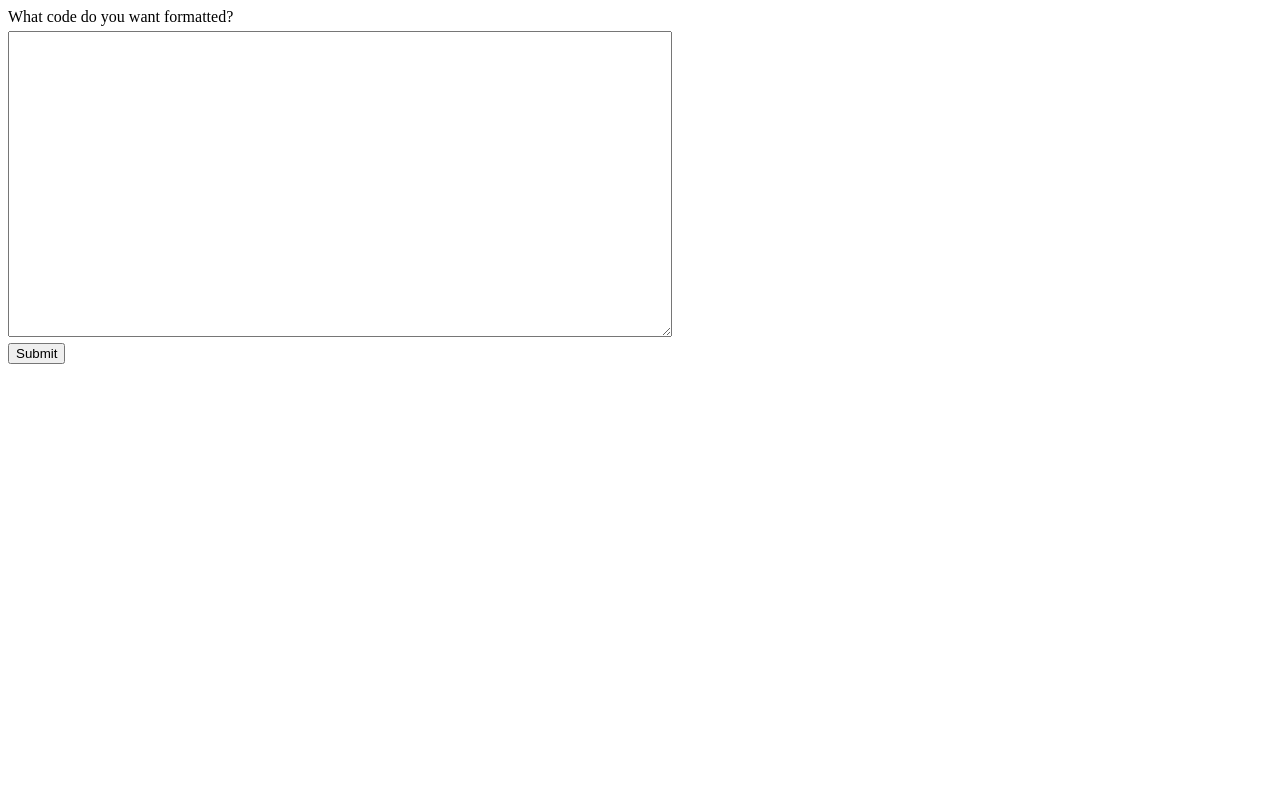
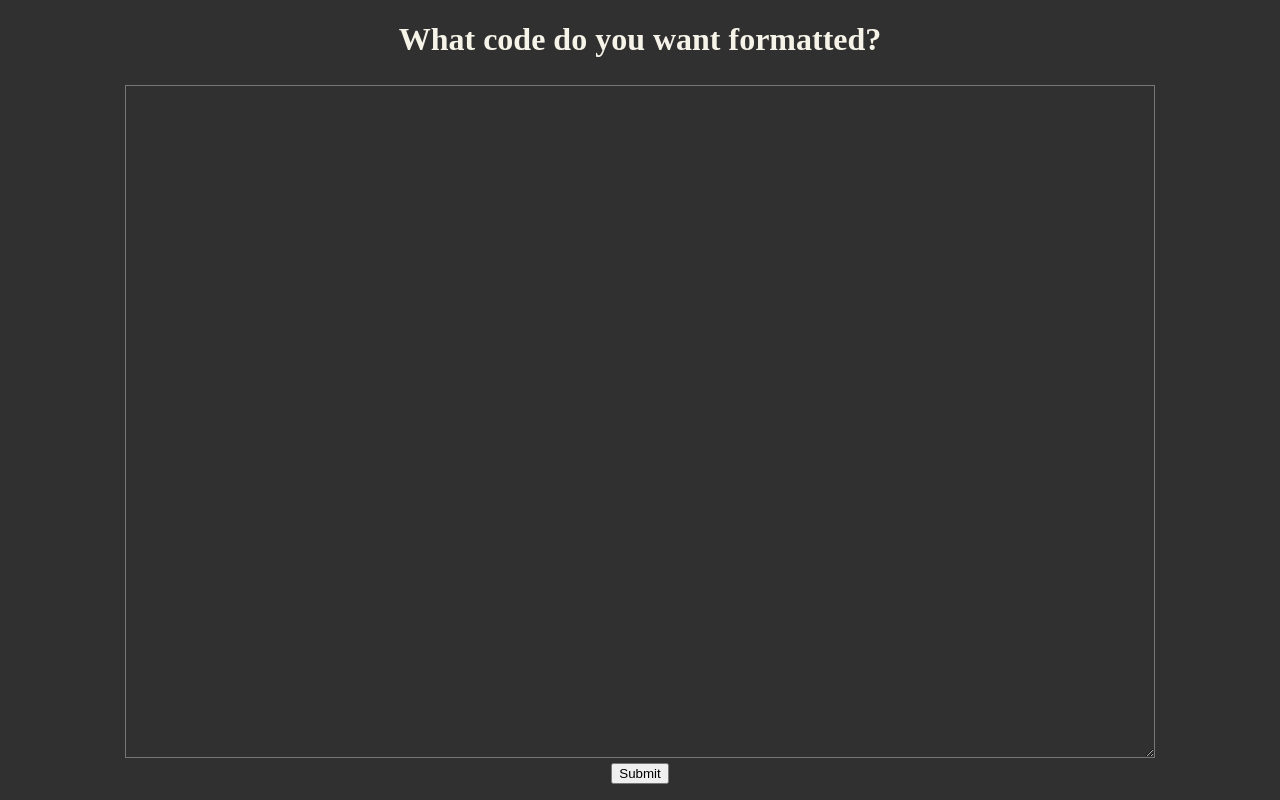
Before and after one commit to d-lord/twinkler_flask, a Flask app: page / in a window 1280 px wide. Run offline with Flask 2, Linux system fonts and the light colour scheme.

Commit message:
Make initial form nicer

```diff
--- a/templates/form.html
+++ b/templates/form.html
@@ -2,19 +2,37 @@
 <html lang="en">
 <head>
     <meta charset="UTF-8">
-    <title>Title</title>
+    <title>Twinkler</title>
     <style>
-        label {
-        }
         textarea {
             margin: 0.4em 0;
-            display: block;
+            width: 80%;
+            background-color: #303030;
+            color: #f6f3e8;
+            flex-grow: 1;
+        }
+        body {
+            background-color: #303030;
+            color: #f6f3e8;
+        }
+        html, body {
+            margin: 0;
+            padding: 0;
+        }
+        form {
+            display: flex;
+            justify-content: center;
+            align-items: center;
+            flex-direction: column;
+            height: 100vh;
+            padding: 0 0 1em 0;
+            box-sizing: border-box;
         }
     </style>
 </head>
 <body>
 <form action="{{ url_for('markup') }}" method="post">
-    <label for="code">What code do you want formatted?</label>
+    <label for="code"><h1>What code do you want formatted?</h1></label>
     <textarea id="code" name="code" rows="20" cols="80"></textarea>
     <input type="submit" value="Submit">
 </form>
```
